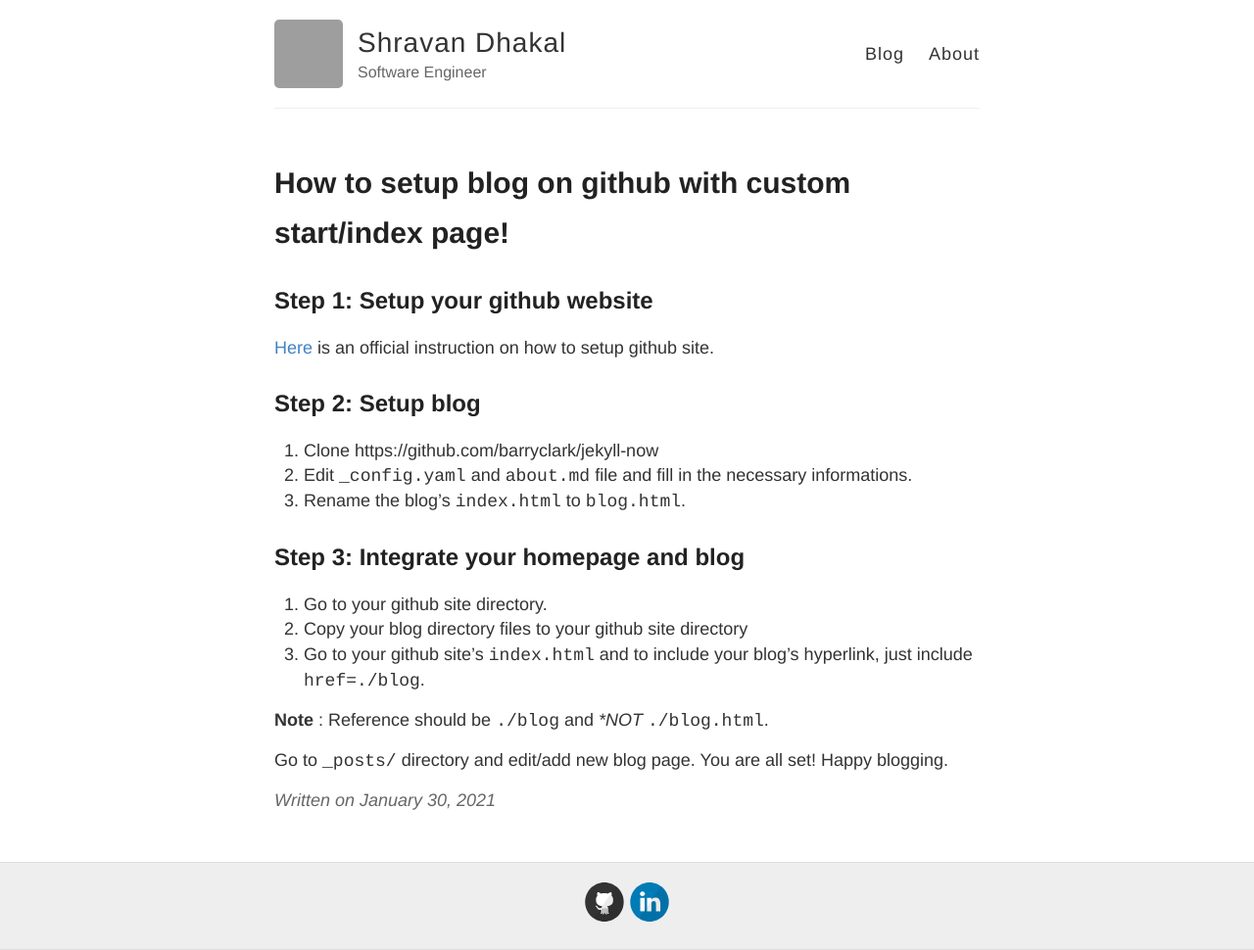
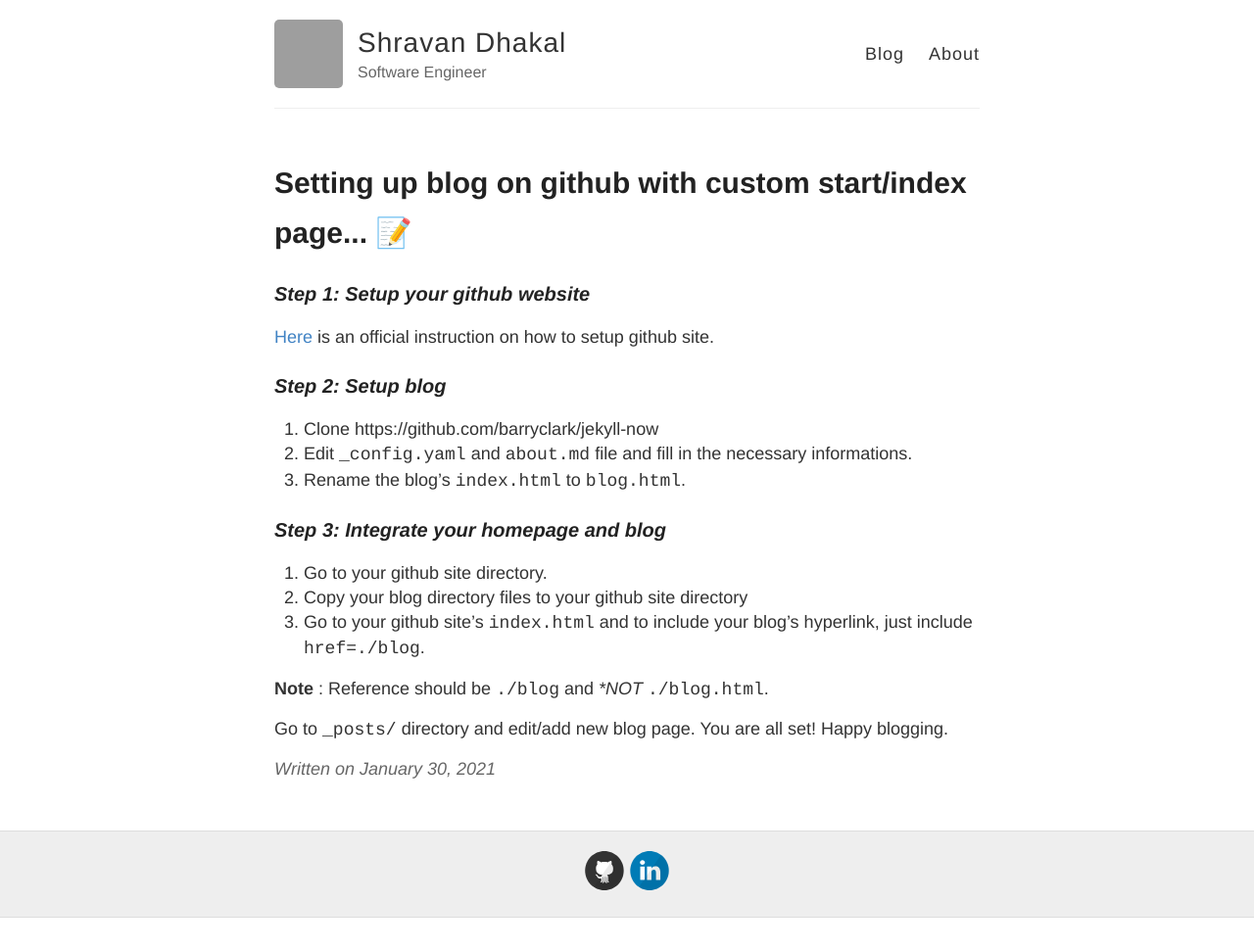
Before and after one commit to shravan097/shravan097.github.io, a Jekyll site: the page built from _posts/2021-01-30-Setup-Blog.md, in a window 1280 px wide. Shown: the whole page at 98% size. Built offline with Jekyll 4.4.1, drawn with Linux system fonts in a browser that asks for light colours; after the commit the page ends 937 px from its top, so only the background shows below that; grey boxes are pictures that could not be loaded.

Commit message:
blog post draft

```diff
--- a/_posts/2021-01-30-Setup-Blog.md
+++ b/_posts/2021-01-30-Setup-Blog.md
@@ -1,19 +1,19 @@
 ---
 layout: post
-title: How to setup blog on github with custom start/index page!
+title: Setting up blog on github with custom start/index page... 📝
 ---
 
-## Step 1: Setup your github website
+### *Step 1: Setup your github website*
 
 [Here](https://pages.github.com/) is an official instruction on how to setup github site.
 
-## Step 2: Setup blog
+### *Step 2: Setup blog*
 
 1. Clone https://github.com/barryclark/jekyll-now
 2. Edit `_config.yaml` and `about.md` file and fill in the necessary informations.
 3. Rename the blog's `index.html` to `blog.html`.
 
-## Step 3: Integrate your homepage and blog
+### *Step 3: Integrate your homepage and blog*
 
 1. Go to your github site directory.
 2. Copy your blog directory files to your github site directory
```
Also changed, not shown: _posts/2022-02-22-State-Machine.md (added, +12 -0 lines).
